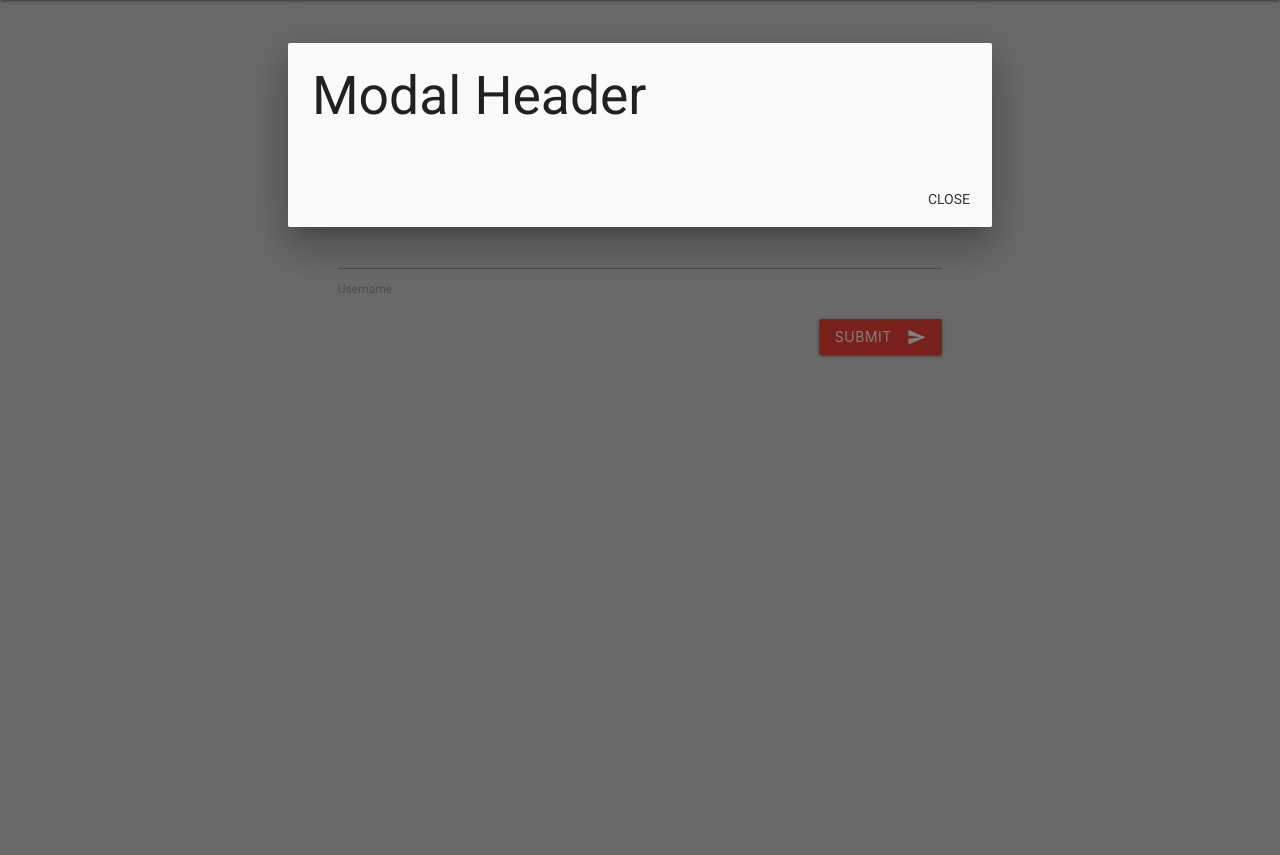
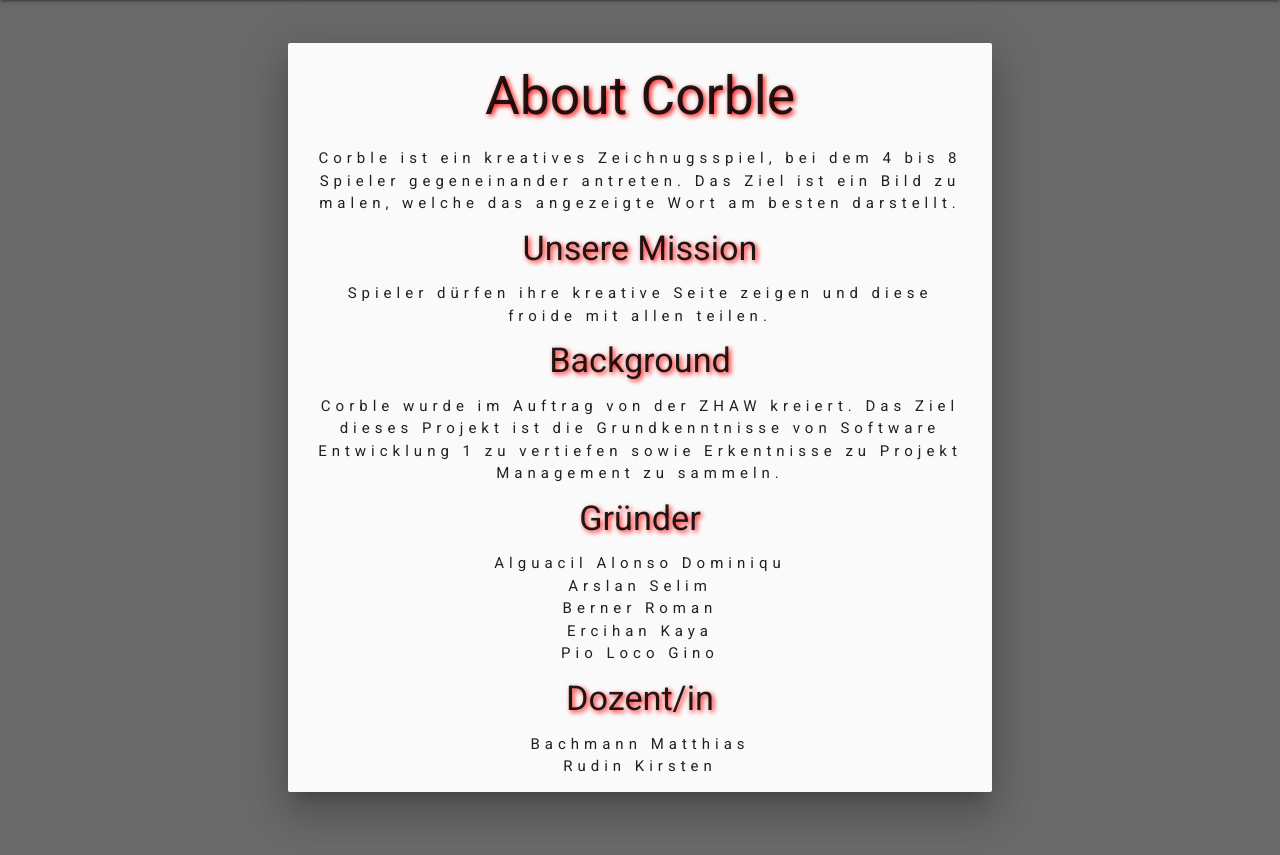
Before and after one commit to arslasel/CorbleProject, a PHP site: page /php/View/LobbyView.php in a window 1280 px wide, after a click on "About". Shown: the part 64-919 px from the top of the page. Run offline with PHP 8.4, Linux system fonts and the light colour scheme; some web fonts are replaced.

Commit message:
#28 added text About and Rule in index.php and Lobbyview.php

```diff
--- a/php/View/LobbyView.php
+++ b/php/View/LobbyView.php
@@ -30,12 +30,51 @@ session_start();
 
 <body>
 
-<!--The Modal-->
-<div id="aboutCorble" class="modal">
+    <!--The Modal-->
+    <div id="aboutCorble" class="modal">
         <!--Modal Content-->
-        <div class="modal-content">
-            <div class="modal-header">
-                <h2>Modal Header</h2>
+        <div class="modal-content textPosition">
+            <div class="modal-header textShadow">
+                <h2>About Corble</h2>
+            </div>
+            <div>
+                <p class="textformating">
+                    Corble ist ein kreatives Zeichnugsspiel, bei dem 4 bis 8 Spieler
+                    gegeneinander antreten. Das Ziel ist ein Bild zu malen, welche das
+                    angezeigte Wort am besten darstellt.
+                </p>
+                <div class="textShadow">
+                    <h4>Unsere Mission</h4>
+                </div>
+                <p class="textformating">
+                    Spieler dürfen ihre kreative Seite zeigen und diese froide mit allen
+                    teilen.
+                </p>
+                <div class="textShadow">
+                    <h4>Background</h4>
+                </div>
+                <p class="textformating">
+                    Corble wurde im Auftrag von der ZHAW kreiert. Das Ziel dieses Projekt ist die
+                    Grundkenntnisse von Software Entwicklung 1 zu vertiefen sowie Erkentnisse zu Projekt
+                    Management zu sammeln.
+                </p>
+                <div class="textShadow">
+                    <h4>Gründer</h4>
+                </div>
+                <ul class="textformating">
+                    <li>Alguacil Alonso Dominiqu</li>
+                    <li>Arslan Selim</li>
+                    <li>Berner Roman</li>
+                    <li>Ercihan Kaya</li>
+                    <li>Pio Loco Gino</li>
+                </ul>
+                <div class="textShadow">
+                    <h4>Dozent/in</h4>
+                </div>
+                <ul class="listeStyle textformating">
+                    <li>Bachmann Matthias</li>
+                    <li>Rudin Kirsten</li>
+                </ul>
             </div>
         </div>
         <div class="modal-footer">
@@ -86,8 +125,6 @@ session_start();
                 </ul>
             </div>
         </nav>
-
-
     </div>
 
     <div hidden="" id="select_name" class="content">
```
Also changed, not shown: index.php (+44 -6 lines).
